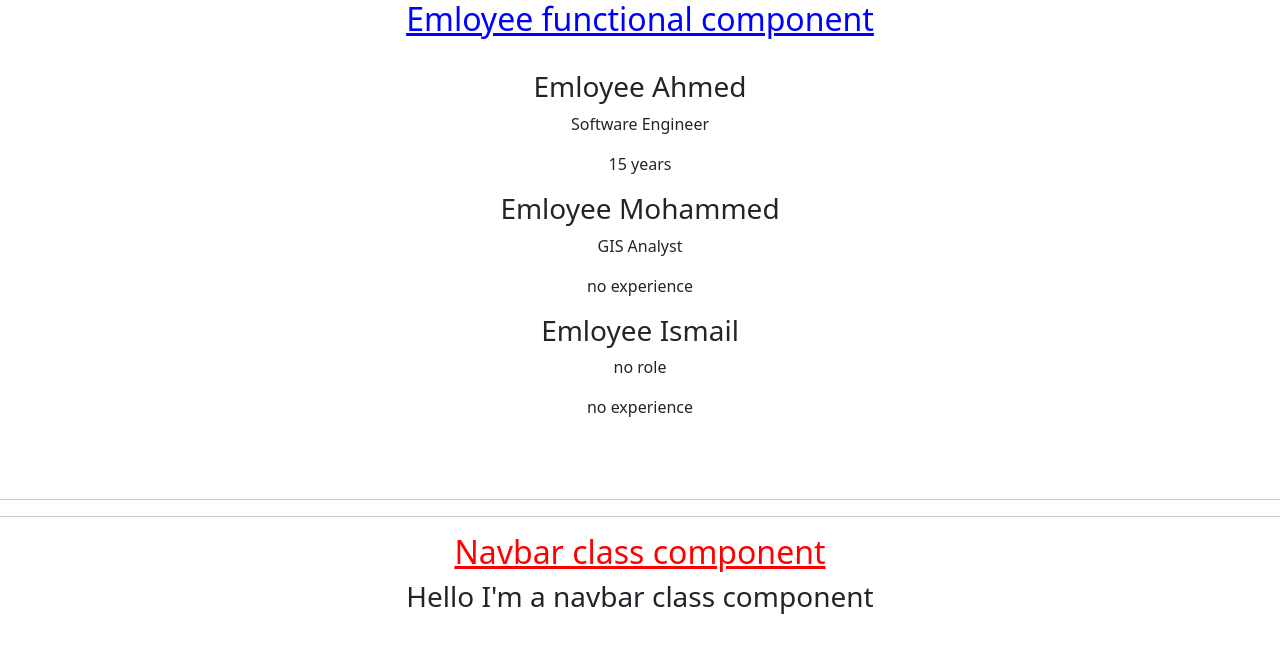
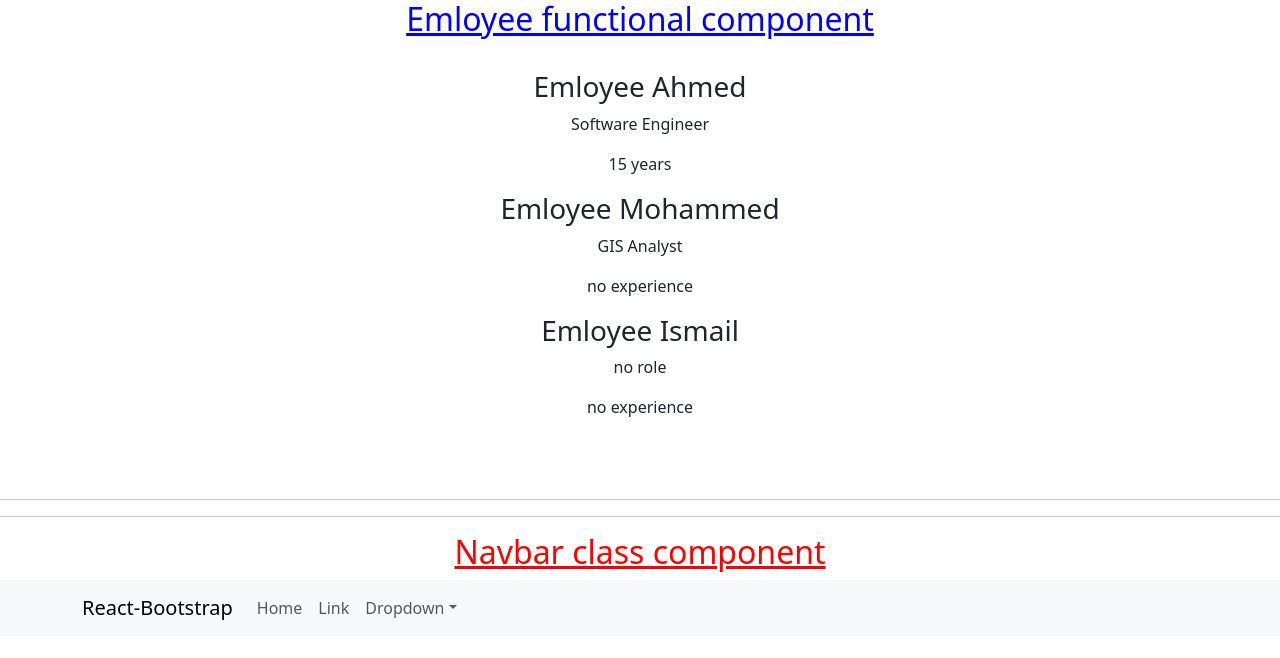
Before and after one commit to Selenium2002/React-Projects, a React (Create React App) app: page / in a window 1280 px wide. Shown: the top 658 px of the page. Built offline with nearby package versions, Linux system fonts and the light colour scheme.

Commit message:
It consists of a prepred nav template from bootstrap

```diff
--- a/src/navbar/navbar.js
+++ b/src/navbar/navbar.js
@@ -1,10 +1,19 @@
 
 import React from 'react'
+import Link from '../link/link';
+import Navbar from 'react-bootstrap/Navbar';
+import Container from 'react-bootstrap/Container';
+import NavDropdown from 'react-bootstrap/NavDropdown';
+import Nav from 'react-bootstrap/Nav';
 
-class Navbar extends React.Component{
+class Header extends React.Component{
     constructor(){
         super();
         console.log("From constructor");
+        this.state={
+            name:"Esraa",
+            job:"chemist"
+        };
     }
 
     componentDidMount(){
@@ -15,21 +24,54 @@
         console.log("From ComponentDidUpdate");
     }
 
-    componentWillUnmount(){
-        console.log("From ComponentWillUnmount");
+    // componentWillUnmount(){
+    //     console.log("From ComponentWillUnmount");
+    // }
+
+    changeNameAndJob = ()=>{
+        this.setState({name:"Shams", job:"teacher"})
     }
-
     render(){
         console.log("From render");
 
         return (
-            <div>
-                <h3>Hello I'm a navbar class component</h3>
+            // <div>
+            //     <h3 className='text-2xl'>Hello I'm a navbar class component</h3>
+            //     <p>My name is {this.state.name} and I'm a/an {this.state.job}</p>
+            //     <button class="bg-emerald-500 hover:bg-lime-300 focus:bg-lime-500 rounded-xl p-3 my-2 ..." onClick={()=>{this.changeNameAndJob()}}>Change Name and Job</button>
+            //     <br /><br />
+            //     <Link site="Google" href="https://www.google.com" name="Ahmed" job="Test Automation Engineer"/ >
+            //     <Link site="Facebook" href="https://www.facebook.com" name="Ibrahim" job="Chemist"/>
+            //     <Link site="Youtube" href="https://www.youtube.com" name="Mohammmed" job="Supervisor"/>
+            //     <Link site="Twitter" href="https://www.twitter.com" name="Ismail" job="Frontend Development Engineer"/>
+            // </div>
 
-            </div>
+
+        <Navbar expand="lg" className="bg-body-tertiary">
+            <Container>
+                <Navbar.Brand href="#home">React-Bootstrap</Navbar.Brand>
+                    <Navbar.Toggle aria-controls="basic-navbar-nav" />
+                    <Navbar.Collapse id="basic-navbar-nav">
+                    <Nav className="me-auto">
+                        <Nav.Link href="#home">Home</Nav.Link>
+                            <Nav.Link href="#link">Link</Nav.Link>
+                            <NavDropdown title="Dropdown" id="basic-nav-dropdown">
+                            <NavDropdown.Item href="#action/3.1">Action</NavDropdown.Item>
+                            <NavDropdown.Item href="#action/3.2">
+                                Another action
+                            </NavDropdown.Item>
+                            <NavDropdown.Item href="#action/3.3">Something</NavDropdown.Item>
+                            <NavDropdown.Divider />
+                            <NavDropdown.Item href="#action/3.4">
+                                Separated link
+                            </NavDropdown.Item>
+                        </NavDropdown>
+                    </Nav>
+                </Navbar.Collapse>
+            </Container>
+        </Navbar>
         );
     }
-
 }
 
-export default Navbar;
+export default Header;
```
